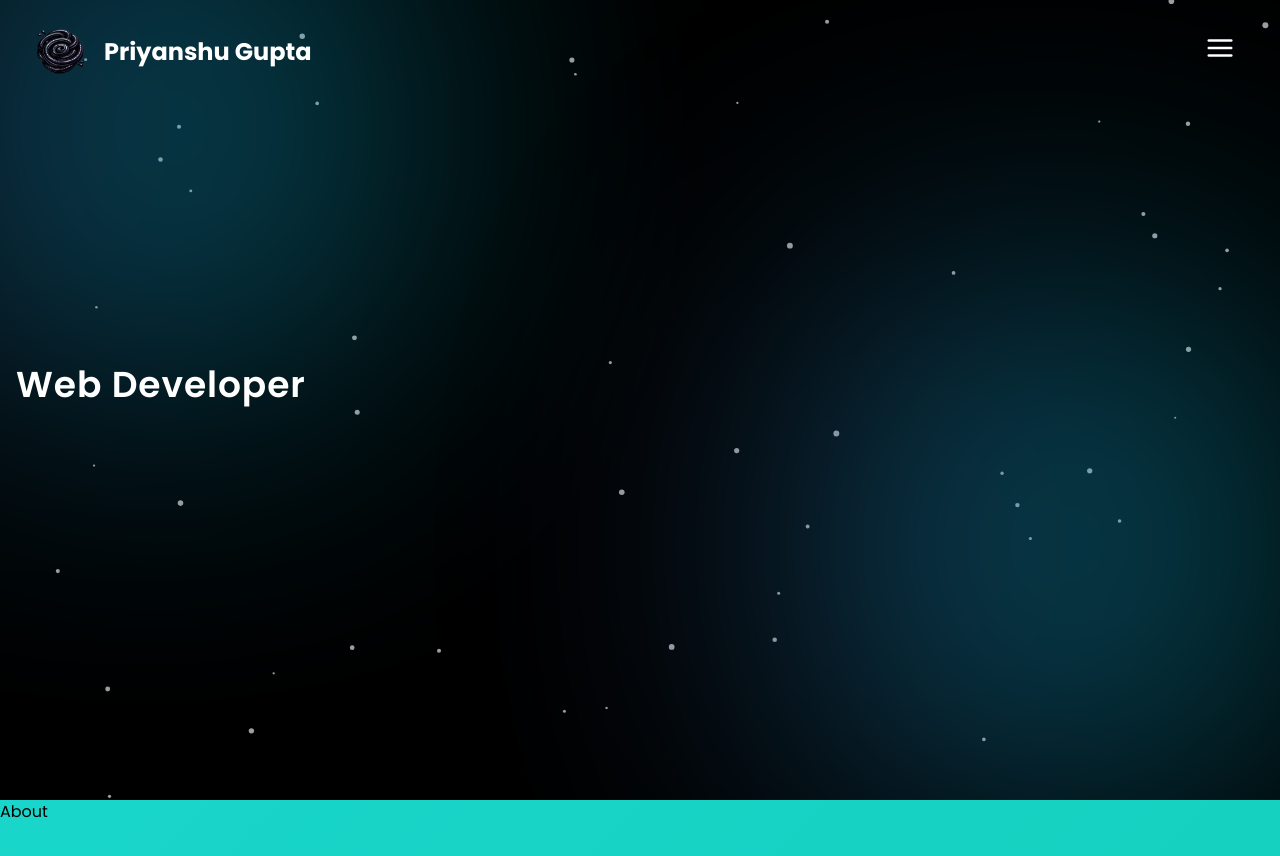
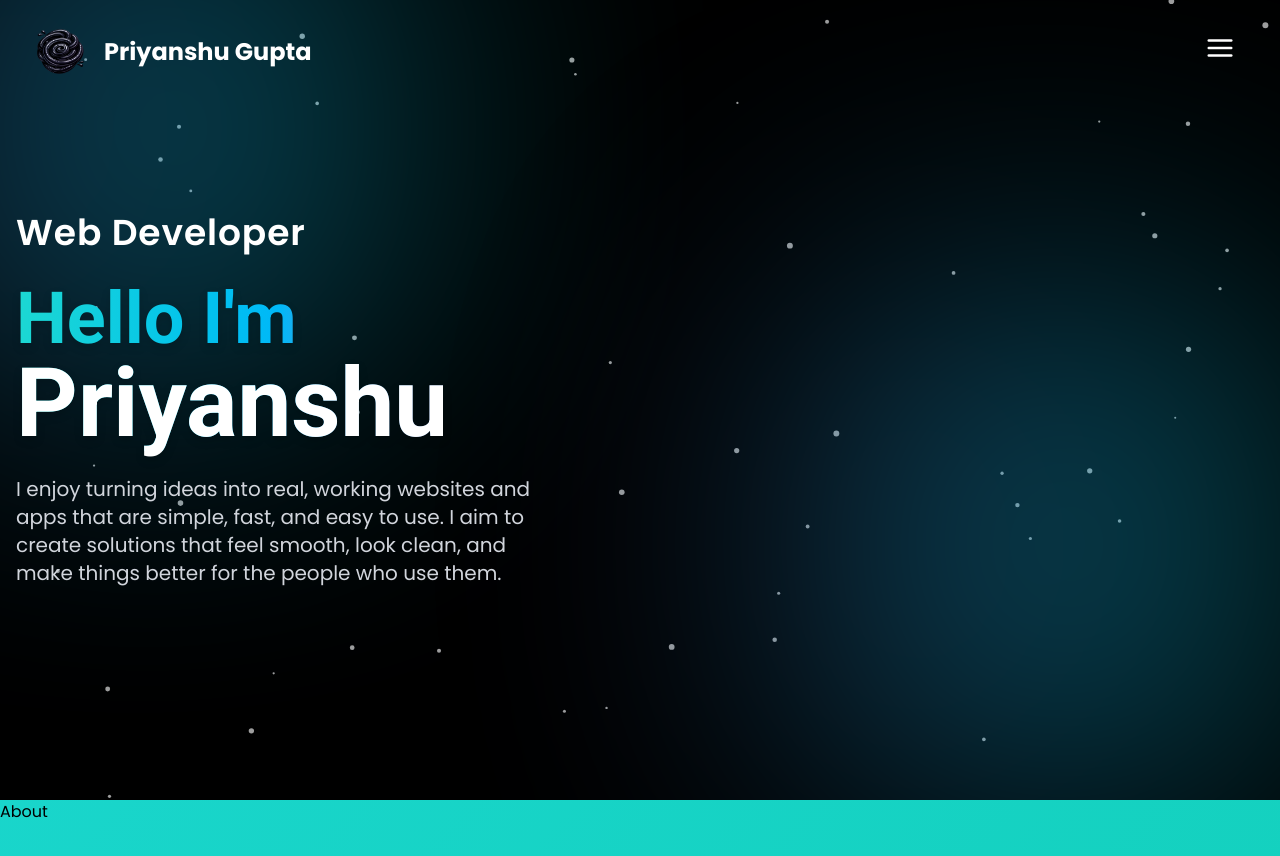
Before and after one commit to priyanshukumargupta01/Portfolio, a React (Vite) app: page / in a window 1280 px wide. Shown: the top 856 px of the page. Built offline with nearby package versions, Linux system fonts and the light colour scheme.

Commit message:
Updated HomePage

```diff
--- a/src/sections/Home.jsx
+++ b/src/sections/Home.jsx
@@ -12,7 +12,8 @@ export default function Home() {
   useEffect(() => {
     const current = roles[index];
 
-    const timeout = setTimeout(() => {
+    const timeout = setTimeout(
+      () => {
         if (!deleting && subIndex < current.length) {
           setSubIndex((v) => v + 1);
         } else if (!deleting && subIndex === current.length) {
@@ -23,7 +24,9 @@ export default function Home() {
           setDeleting(false);
           setIndex((p) => (p + 1) % roles.length);
         }
-    }, deleting ? 40 : 60);
+      },
+      deleting ? 40 : 60,
+    );
 
     return () => clearTimeout(timeout);
   }, [subIndex, index, deleting, roles]);
@@ -63,25 +66,40 @@ export default function Home() {
 
       <div className="relative z-10 h-full w-full max-w-7xl mx-auto px-4 grid grid-cols-1 lg:grid-cols-2">
         <div className="flex flex-col justify-center h-full text-center lg:text-left relative">
-
           <div className="w-full lg:pr-24 mx-auto max-w-([48rem])">
-
             <motion.div
               className="mb-3 text-xl sm:text-2xl md:text-3xl lg:text-4xl font-semibold text-white tracking-wide min-h-[1.6em]"
               initial={{ opacity: 0, y: 12 }}
               animate={{ opacity: 1, y: 0 }}
               transition={{ duration: 0.6 }}
             >
-              <span>
-                {roles[index].substring(0, subIndex)}
-              </span>
+              <span>{roles[index].substring(0, subIndex)}</span>
 
               <span
                 className="inline-block w-([2px]) ml-1 bg-white animate-pulse align-middle"
                 style={{ height: "1em" }}
               />
             </motion.div>
+            <motion.h1
+              className="text-4xl sm:text-5xl md:text-6xl lg:text-7xl font-bold text-transparent bg-clip-text bg-gradient-to-r from-[#1cd8d2] via-[#00b8f8] to-[#302b63] drop-shadow-lg"
+              initial={{ opacity: 0, y: 40 }}
+              animate={{ opacity: 1, y: 0 }}
+              transition={{ duration: 1 }}
+            >
+              Hello I'm
+              <br />
+              <span className="text-white font-bold text-5xl sm:text-6xl md:text-7xl lg:text-8xl lg:whitespace-nowrap">
+                Priyanshu
+              </span>
+            </motion.h1>
 
+            <motion.p
+              className="mt-6 text-base sm:text-lg md:text-xl text-gray-300 max-w-2xl mx-auto lg:mx-0"
+              initial={{ opacity: 0, y: 20 }}
+              animate={{ opacity: 1, y: 0 }}
+              transition={{ delay: 0.4, duration: 1.2 }}
+            >I enjoy turning ideas into real, working websites and apps that are simple, fast, and easy to use. I aim to create solutions that feel smooth, look clean, and make things better for the people who use them.
+            </motion.p>
           </div>
         </div>
       </div>
```
Lines whose indentation alone changed are shown as unchanged.
